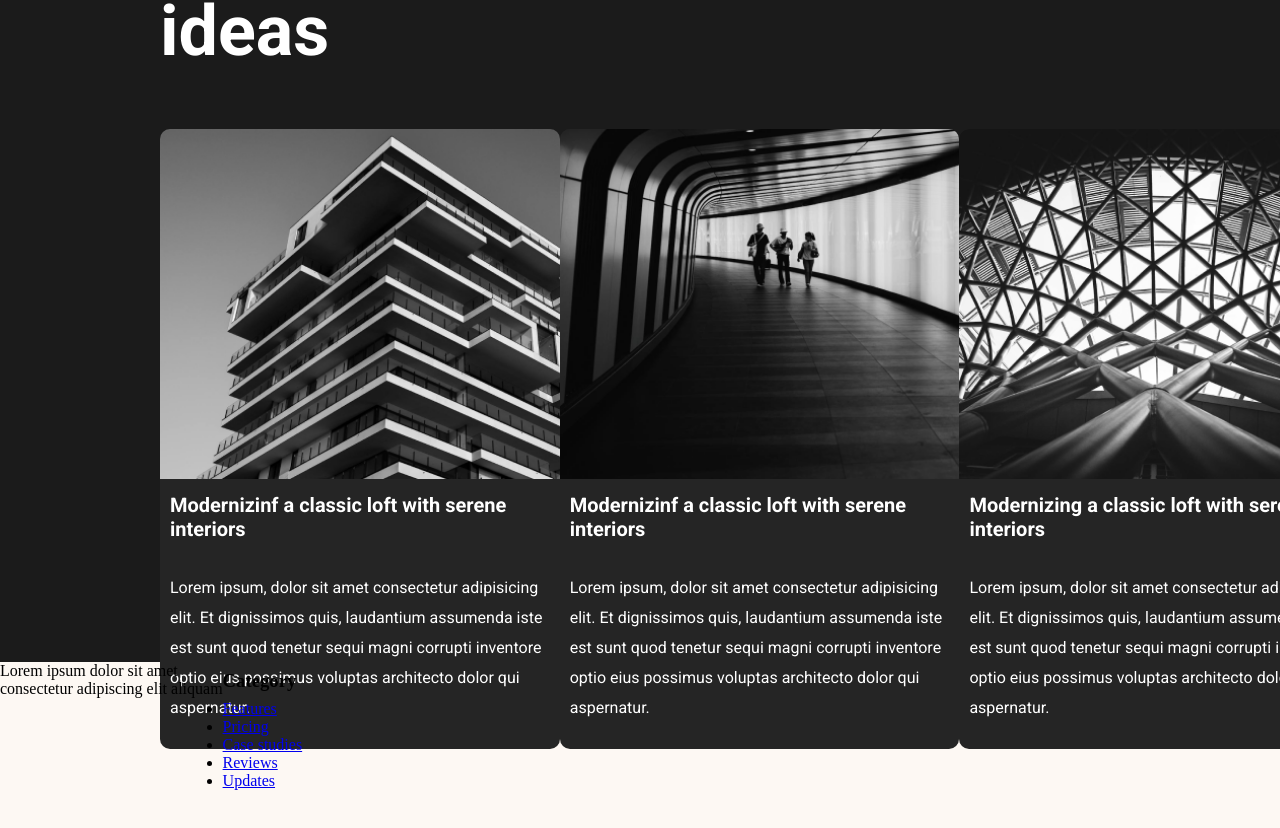
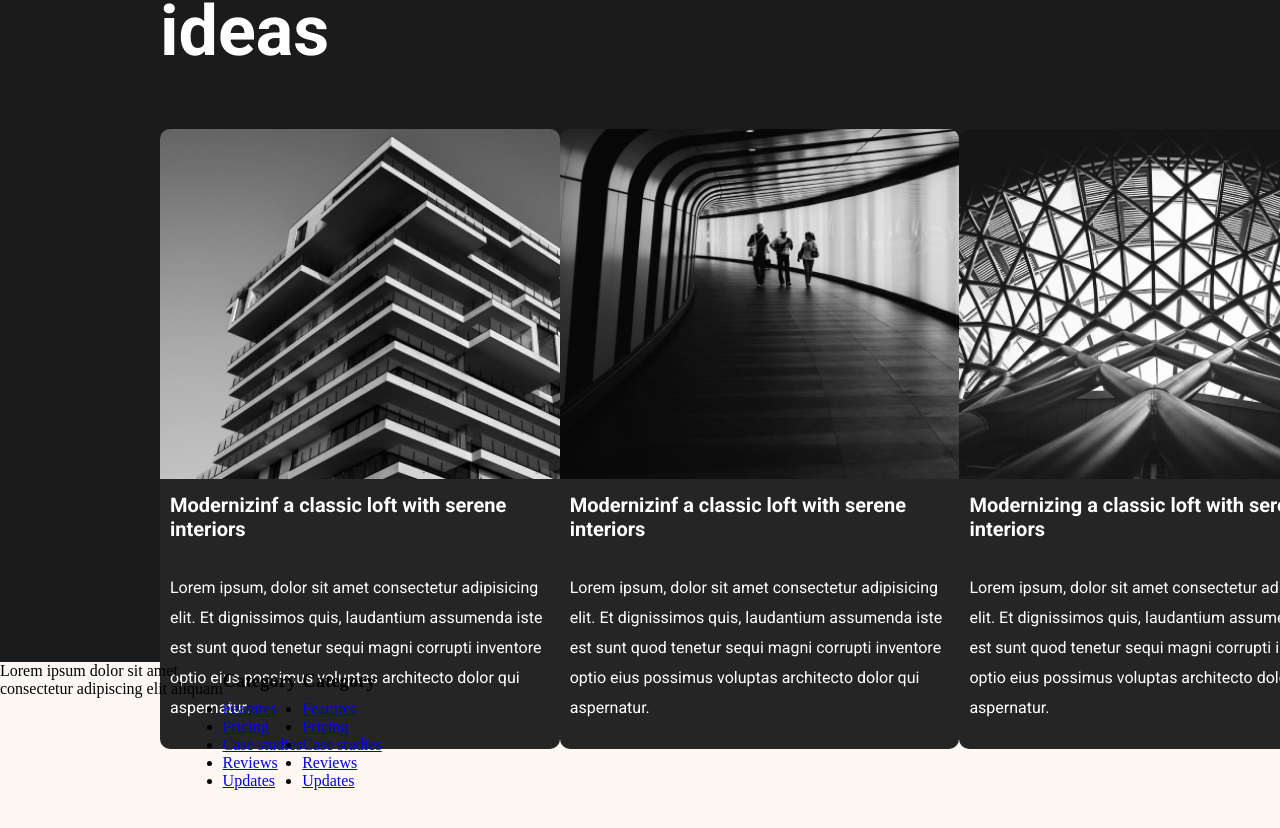
Before and after one commit to gabrieljcoutinho/Projeto-Archi-Firm, a React (Create React App) app: page / in a window 1280 px wide. Shown: the part 4134-4962 px from the top of the page. Built offline with nearby package versions, Linux system fonts and the light colour scheme.

Commit message:
lista +- iagual

```diff
--- a/src/components/Footer.jsx
+++ b/src/components/Footer.jsx
@@ -25,6 +25,19 @@ const Footer = () => {
                     </ul>
 
 
+                    <ul className="categorias">
+              <h3>Category</h3>
+                  <li><a href="#">Features</a></li>
+                  <li><a href="#">Pricing</a></li>
+                  <li><a href="#">Case studies</a></li>
+                  <li><a href="#">Reviews</a></li>
+                  <li><a href="#">Updates</a></li>
+
+                    </ul>
+
+
+
+
     </div>
   )
 }
```
